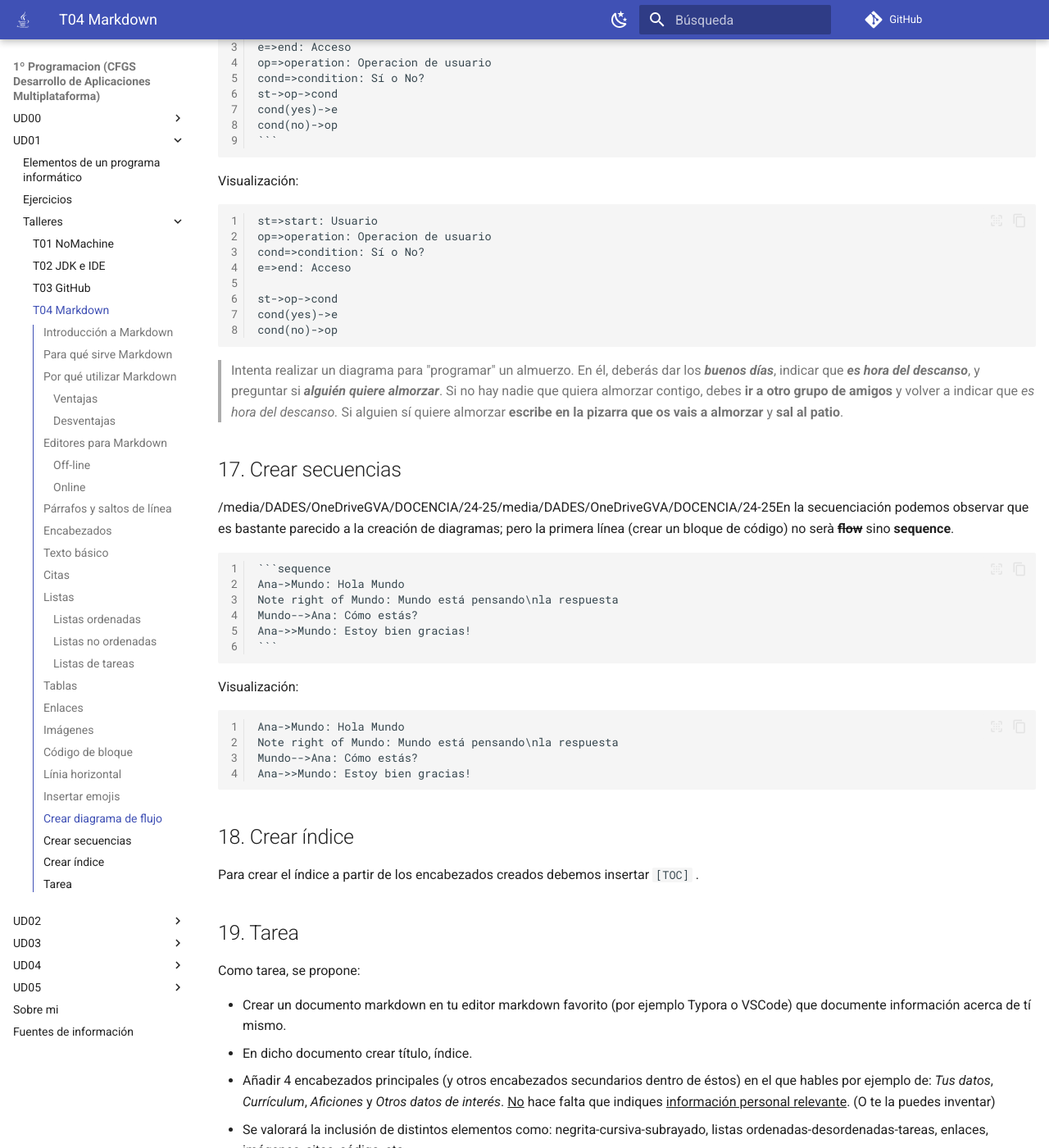
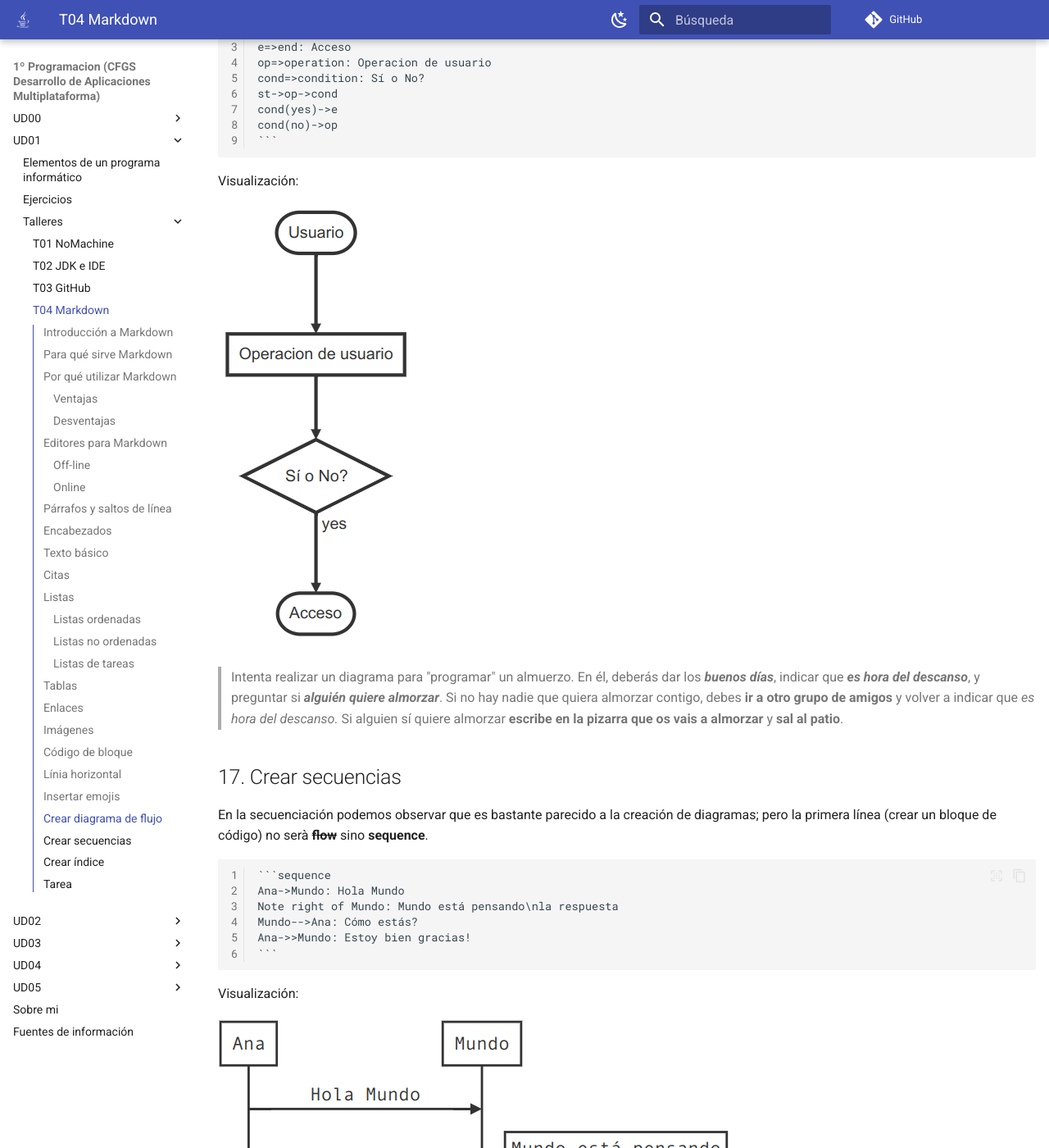
Before and after one commit to martinezpenya/1DAMProgramacion, an MkDocs documentation site: the page built from docs/UD01/UD01_T04_Markdown.md, in a window 1280 px wide and 1400 px high, scrolled down 8514 px. Shown: the whole window at 82% size. Built offline with MkDocs 1.6.1 and Material for MkDocs 9.7.7, drawn with Linux system fonts in a browser that asks for light colours; emoji names are drawn with the system emoji font; comment, search, counter and statistics services are not loaded; some of the changed text lies outside the part shown.

Commit message:
little corrections to T04 and UD01

`````diff
--- a/docs/UD01/UD01_T04_Markdown.md
+++ b/docs/UD01/UD01_T04_Markdown.md
@@ -343,22 +343,13 @@ cond(no)->op
 
 Visualización:
 
-```flow
-st=>start: Usuario
-op=>operation: Operacion de usuario
-cond=>condition: Sí o No?
-e=>end: Acceso
-
-st->op->cond
-cond(yes)->e
-cond(no)->op
-```
+![](assets/flow.png)
 
 > Intenta realizar un diagrama para "programar" un almuerzo. En él, deberás dar los ***buenos días***, indicar que ***es hora del descanso***, y preguntar si ***alguién quiere almorzar***. Si no hay nadie que quiera almorzar contigo, debes **ir a otro grupo de amigos** y volver a indicar que *es hora del descanso.* Si alguien sí quiere almorzar **escribe en la pizarra que os vais a almorzar** y **sal al patio**.
 
 ## Crear secuencias
 
-/media/DADES/OneDriveGVA/DOCENCIA/24-25/media/DADES/OneDriveGVA/DOCENCIA/24-25En la secuenciación podemos observar que es bastante parecido a la creación de diagramas; pero la primera línea (crear un bloque de código) no serà ~~**flow**~~ sino **sequence**.
+En la secuenciación podemos observar que es bastante parecido a la creación de diagramas; pero la primera línea (crear un bloque de código) no serà ~~**flow**~~ sino **sequence**.
 
 ````
 ```sequence
@@ -371,12 +362,7 @@ Ana->>Mundo: Estoy bien gracias!
 
 Visualización:
 
-```sequence
-Ana->Mundo: Hola Mundo
-Note right of Mundo: Mundo está pensando\nla respuesta
-Mundo-->Ana: Cómo estás?
-Ana->>Mundo: Estoy bien gracias!
-```
+![sequence](assets/sequence.png)
 
 ## Crear índice
 
@@ -393,4 +379,4 @@ Como tarea, se propone:
 - Si te atreves con ello, crea un diagrama de flujo en el que indiques los pasos que realizas un sábado por la mañana.
 - Exporta el documento a pdf.
 
-**Subir a la plataforma *<u>AULES</u>* un documento Markdown (`*.md`)  y otro documento PDF (`*.pdf`) que sea la exportación del primero.**
+**Subir a la plataforma *<u>AULES</u>* un documento Markdown (*.md)  y otro documento PDF (*.pdf) que sea la exportación del primero.**
`````
Also changed, not shown: other parts of docs/UD01/UD01_T04_Markdown.md (+1 -1 lines), docs/UD01/UD01_ES.md (+3 -1 lines), docs/UD01/assets/flow.png (added), docs/UD01/assets/sequence.png (added).
